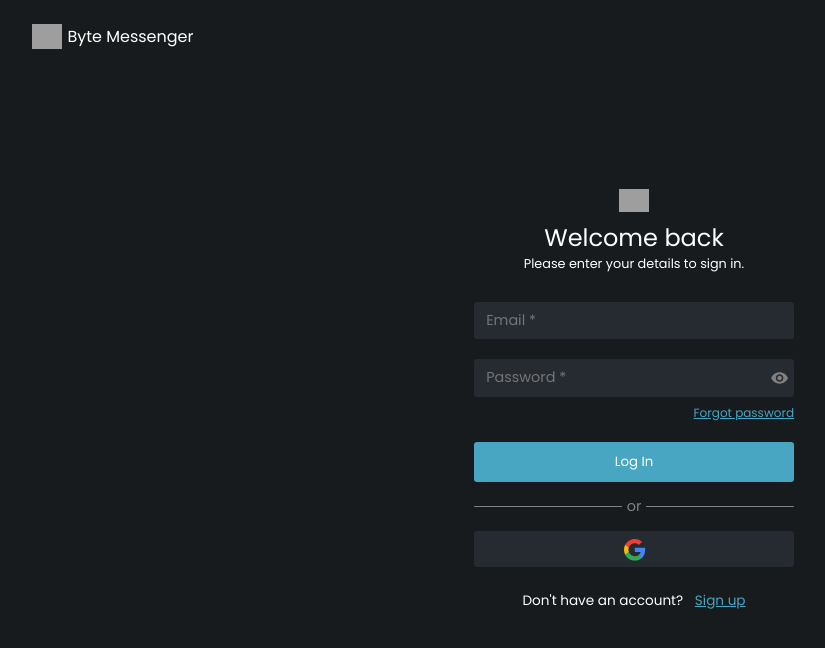
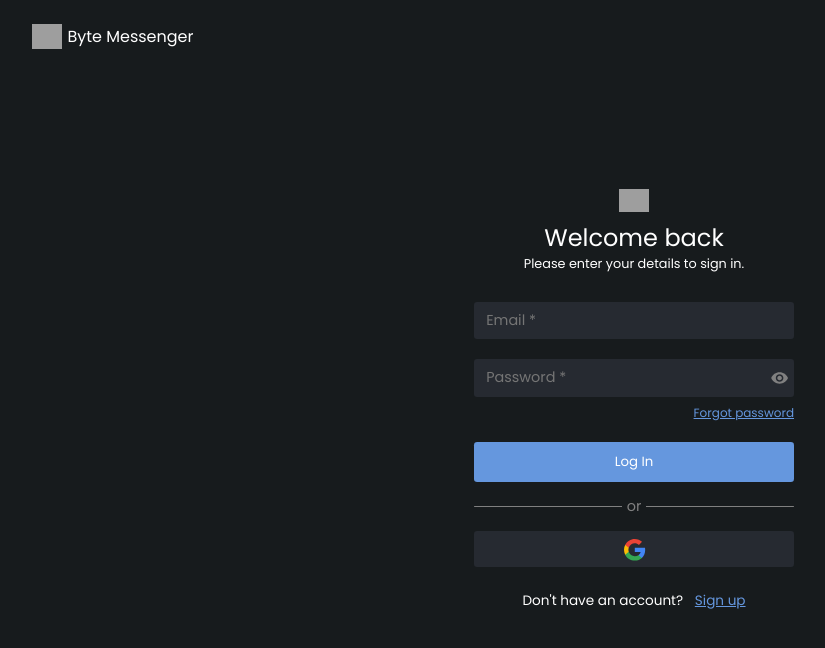
Before and after one commit to NikhilDaivanapally/ByteMessenger, a React (Vite) app in the folder client/: page /login in a window 1280 px wide. Shown: the top 648 px of the page, without its empty margins (6-831 px from the left). Built offline with nearby package versions, Linux system fonts and the light colour scheme; grey boxes are pictures that could not be loaded.

Commit message:
updated the ui

```diff
--- a/client/src/index.css
+++ b/client/src/index.css
@@ -8,17 +8,6 @@ html {
   scroll-behavior: smooth;
 }
 
-/* :root {
-  --bg-color: white;
-  --color: black;
-  --primary-hover: #eaeaff;
-  --box-shadow-color: grey;
-  --msg-start-color: white;
-  --Timeline-color: rgb(240, 240, 240);
-  --selected-color: #696bf1;
-
-} */
-
 :root {
   --bg-color: #171b1d;
   --chat-color: #0a0e0f;
@@ -27,20 +16,11 @@ html {
   --text-color1: white;
   --primary-hover: #eaeaff;
   --bg-msg-start-color: #252b2e;
-  --bg-msg-end-color: #48a6c3;
+  --bg-msg-end-color: #6597de;
   --Timeline-color: #252b2e;
-  --selected-color: #696bf1;
+  --selected-color: #6597de;
 }
 
-/* [data-theme="dark"] {
-  --bg-color: #0f172a;
-  --color: white;
-  --msgColor: #292b30;
-  --primary-hover: #3c4458;
-  --box-shadow-color: #3c4458;
-  --msg-start-color: #373d49;
-  --Timeline-color: #3c4458;
-} */
 body {
   width: 100%;
   height: 100vh;
```
